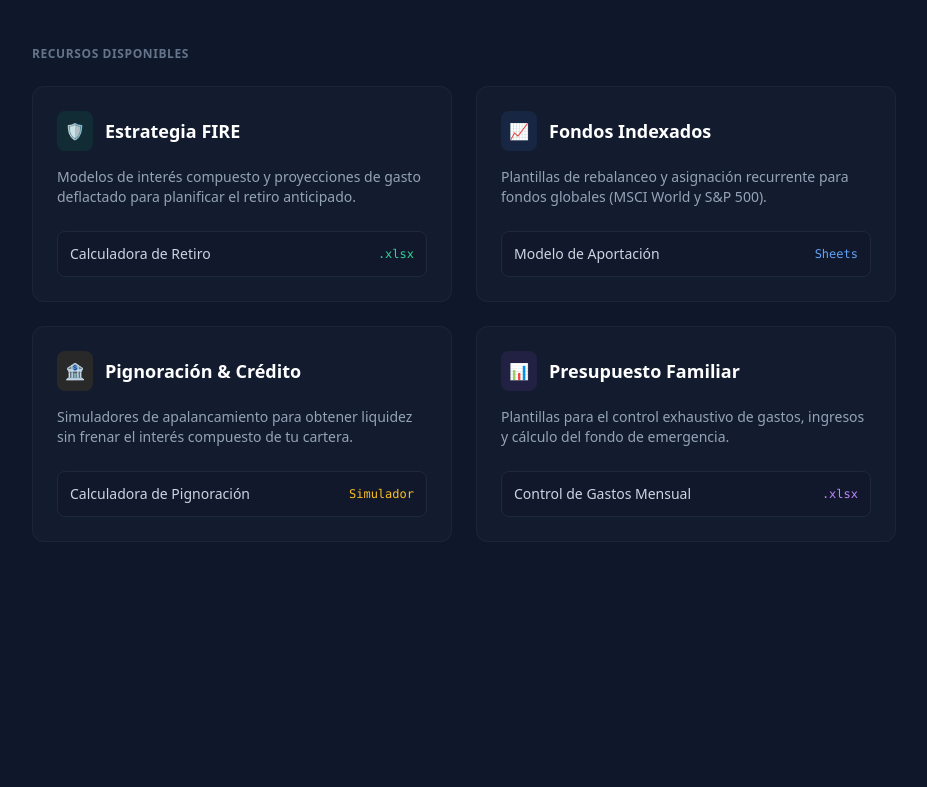
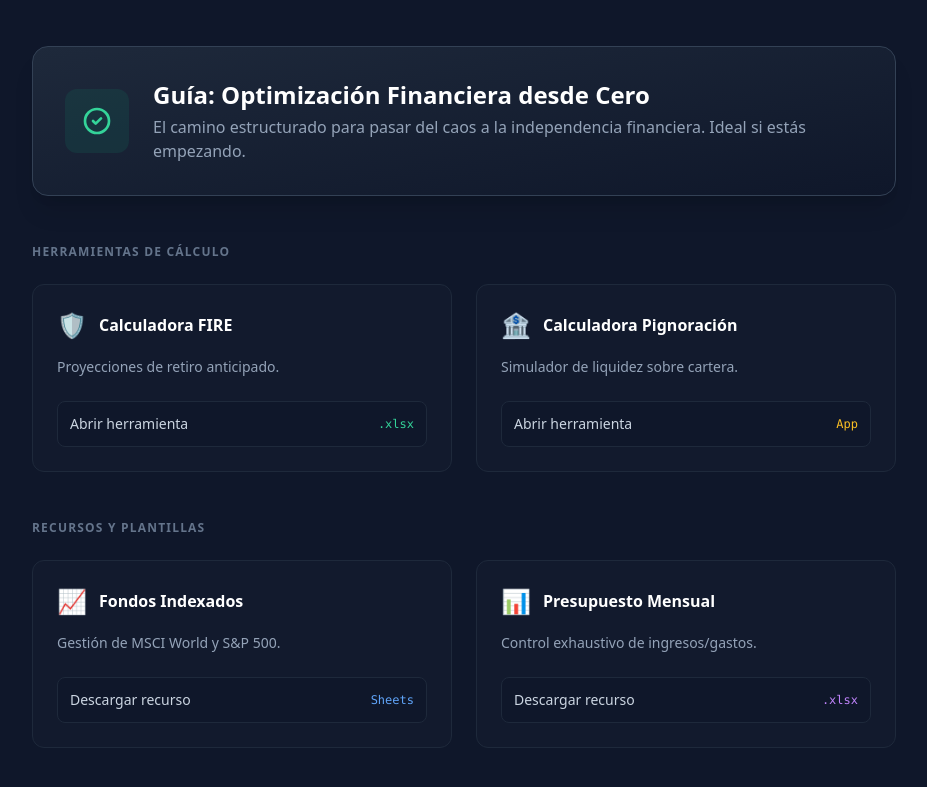
Before and after one commit to manoelfolgueira/manoelfolgueira.es, an Eleventy site: page src/index.njk in a window 1280 px wide. Shown: the part 67-854 px from the top of the page, without its empty margins (176-1103 px from the left). Before the commit the page ends 800 px from the top, so only its background shows below. Built offline with nearby package versions, Linux system fonts and the light colour scheme; Eleventy itself is replaced by a stand-in of ours; files that its build step writes are made by us from their sources.

```diff
--- a/src/index.njk
+++ b/src/index.njk
@@ -3,34 +3,50 @@
 title: Dashboard
 ---
 
-<h3 class="text-xs font-semibold text-slate-500 uppercase tracking-wider mb-6">Recursos Disponibles</h3>
+<section class="mb-12">
+    <a href="/guia" class="group block p-8 rounded-2xl bg-gradient-to-br from-slate-800 to-slate-900 border border-slate-700 hover:border-emerald-500/50 transition-all shadow-xl">
+        <div class="flex items-center gap-6">
+            <div class="p-4 bg-emerald-500/10 text-emerald-400 rounded-xl group-hover:scale-110 transition-transform">
+                <svg xmlns="http://www.w3.org/2000/svg" class="h-8 w-8" fill="none" viewBox="0 0 24 24" stroke="currentColor"><path stroke-linecap="round" stroke-linejoin="round" stroke-width="2" d="M9 12l2 2 4-4m6 2a9 9 0 11-18 0 9 9 0 0118 0z" /></svg>
+            </div>
+            <div>
+                <h2 class="text-2xl font-bold text-white group-hover:text-emerald-400">Guía: Optimización Financiera desde Cero</h2>
+                <p class="text-slate-400 mt-1">El camino estructurado para pasar del caos a la independencia financiera. Ideal si estás empezando.</p>
+            </div>
+        </div>
+    </a>
+</section>
 
+<h3 class="text-xs font-bold text-slate-500 uppercase tracking-widest mb-6">Herramientas de Cálculo</h3>
+<div class="grid gap-6 md:grid-cols-2 mb-12">
+    {% set tools = [
+        { title: "Calculadora FIRE", desc: "Proyecciones de retiro anticipado.", icon: "🛡️", color: "emerald", label: ".xlsx" },
+        { title: "Calculadora Pignoración", desc: "Simulador de liquidez sobre cartera.", icon: "🏦", color: "amber", label: "App" }
+    ] %}
+    {% for item in tools %}
+    <div class="bg-slate-800/20 border border-slate-800 rounded-xl p-6 hover:bg-slate-800/40 transition">
+        <div class="flex items-center gap-3 mb-4"><span class="text-2xl">{{ item.icon }}</span><h4 class="font-bold text-white">{{ item.title }}</h4></div>
+        <p class="text-sm text-slate-400 mb-6">{{ item.desc }}</p>
+        <a href="#" class="flex items-center justify-between p-3 bg-slate-900 rounded-lg border border-slate-800 text-sm hover:border-{{ item.color }}-500/30">
+            <span class="text-slate-300">Abrir herramienta</span><span class="text-xs text-{{ item.color }}-400 font-mono">{{ item.label }}</span>
+        </a>
+    </div>
+    {% endfor %}
+</div>
+
+<h3 class="text-xs font-bold text-slate-500 uppercase tracking-widest mb-6">Recursos y Plantillas</h3>
 <div class="grid gap-6 md:grid-cols-2">
-    <!-- Estrategia FIRE -->
-    <div class="bg-slate-800/30 border border-slate-800/80 rounded-xl p-6">
-        <div class="flex items-center space-x-3 mb-4"><div class="p-2 bg-emerald-500/10 text-emerald-400 rounded-lg">🛡️</div><h4 class="text-lg font-bold text-white">Estrategia FIRE</h4></div>
-        <p class="text-sm text-slate-400 mb-6">Modelos de interés compuesto y proyecciones de gasto deflactado para planificar el retiro anticipado.</p>
-        <a href="#" class="flex items-center justify-between p-3 bg-slate-900/60 rounded-lg border border-slate-800 text-sm"><span class="text-slate-300">Calculadora de Retiro</span><span class="text-xs text-emerald-400 font-mono">.xlsx</span></a>
+    {% set resources = [
+        { title: "Fondos Indexados", desc: "Gestión de MSCI World y S&P 500.", icon: "📈", color: "blue", label: "Sheets" },
+        { title: "Presupuesto Mensual", desc: "Control exhaustivo de ingresos/gastos.", icon: "📊", color: "purple", label: ".xlsx" }
+    ] %}
+    {% for item in resources %}
+    <div class="bg-slate-800/20 border border-slate-800 rounded-xl p-6 hover:bg-slate-800/40 transition">
+        <div class="flex items-center gap-3 mb-4"><span class="text-2xl">{{ item.icon }}</span><h4 class="font-bold text-white">{{ item.title }}</h4></div>
+        <p class="text-sm text-slate-400 mb-6">{{ item.desc }}</p>
+        <a href="#" class="flex items-center justify-between p-3 bg-slate-900 rounded-lg border border-slate-800 text-sm hover:border-{{ item.color }}-500/30">
+            <span class="text-slate-300">Descargar recurso</span><span class="text-xs text-{{ item.color }}-400 font-mono">{{ item.label }}</span>
+        </a>
     </div>
-
-    <!-- Fondos Indexados -->
-    <div class="bg-slate-800/30 border border-slate-800/80 rounded-xl p-6">
-        <div class="flex items-center space-x-3 mb-4"><div class="p-2 bg-blue-500/10 text-blue-400 rounded-lg">📈</div><h4 class="text-lg font-bold text-white">Fondos Indexados</h4></div>
-        <p class="text-sm text-slate-400 mb-6">Plantillas de rebalanceo y asignación recurrente para fondos globales (MSCI World y S&P 500).</p>
-        <a href="#" class="flex items-center justify-between p-3 bg-slate-900/60 rounded-lg border border-slate-800 text-sm"><span class="text-slate-300">Modelo de Aportación</span><span class="text-xs text-blue-400 font-mono">Sheets</span></a>
-    </div>
-
-    <!-- Pignoración -->
-    <div class="bg-slate-800/30 border border-slate-800/80 rounded-xl p-6">
-        <div class="flex items-center space-x-3 mb-4"><div class="p-2 bg-amber-500/10 text-amber-400 rounded-lg">🏦</div><h4 class="text-lg font-bold text-white">Pignoración & Crédito</h4></div>
-        <p class="text-sm text-slate-400 mb-6">Simuladores de apalancamiento para obtener liquidez sin frenar el interés compuesto de tu cartera.</p>
-        <a href="#" class="flex items-center justify-between p-3 bg-slate-900/60 rounded-lg border border-slate-800 text-sm"><span class="text-slate-300">Calculadora de Pignoración</span><span class="text-xs text-amber-400 font-mono">Simulador</span></a>
-    </div>
-
-    <!-- Presupuesto -->
-    <div class="bg-slate-800/30 border border-slate-800/80 rounded-xl p-6">
-        <div class="flex items-center space-x-3 mb-4"><div class="p-2 bg-purple-500/10 text-purple-400 rounded-lg">📊</div><h4 class="text-lg font-bold text-white">Presupuesto Familiar</h4></div>
-        <p class="text-sm text-slate-400 mb-6">Plantillas para el control exhaustivo de gastos, ingresos y cálculo del fondo de emergencia.</p>
-        <a href="#" class="flex items-center justify-between p-3 bg-slate-900/60 rounded-lg border border-slate-800 text-sm"><span class="text-slate-300">Control de Gastos Mensual</span><span class="text-xs text-purple-400 font-mono">.xlsx</span></a>
-    </div>
+    {% endfor %}
 </div>
```
